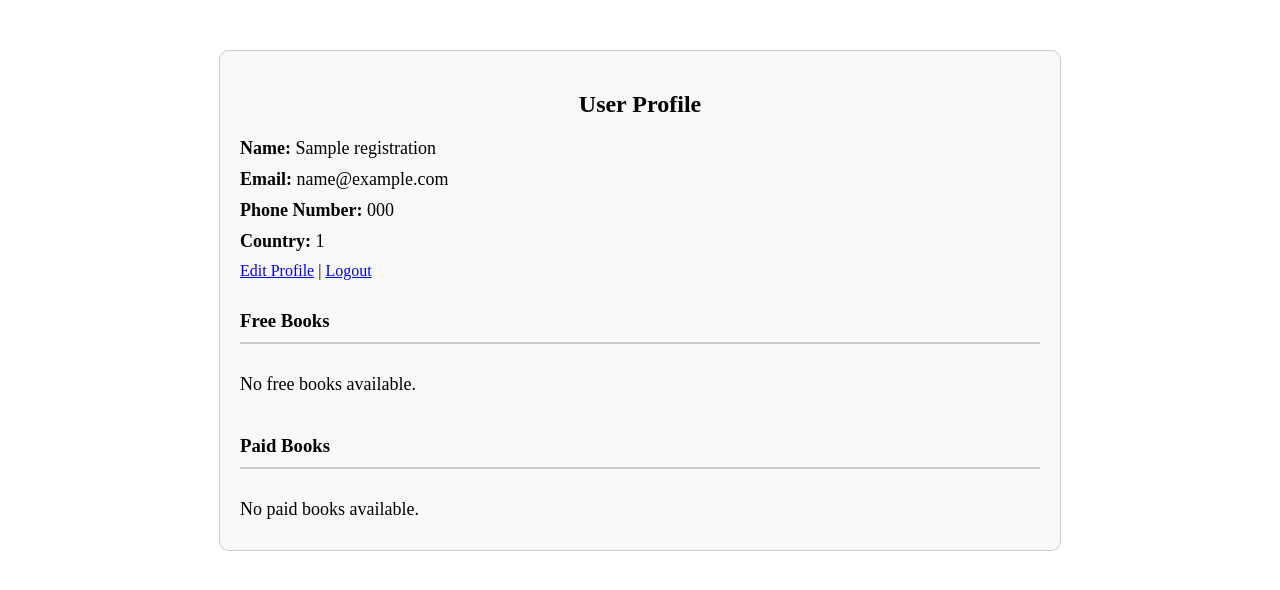
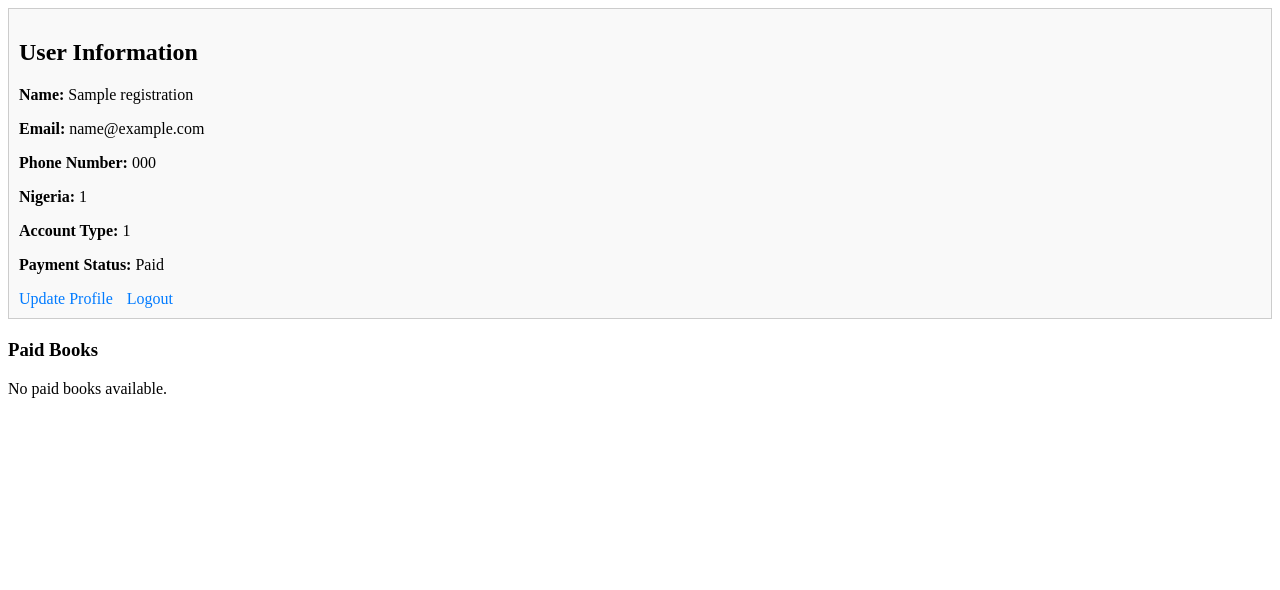
Before and after one commit to SmartDevPK/BooksAppForChildren, a PHP site: page /user_profile.php in a window 1280 px wide. Shown: the top 590 px of the page. Run offline with PHP 8.4, Linux system fonts and the light colour scheme; the visitor is signed in with stand-in values (Sample User, id 1); tables that the repository leaves empty or names only in its code hold one stand-in row (values such as "Sample post").

Commit message:
add payment access to the code base

```diff
--- a/views/edit_profile.php
+++ b/views/update_profile.php
@@ -102,7 +102,7 @@ if (isset($_POST['update_profile'])) {
 <body>
     <div class="edit-profile-container">
         <h2>Edit Profile</h2>
-        <form action="edit_profile.php" method="POST">
+        <form action="update_profile.php" method="POST">
             <label for="name">Name:</label>
             <input type="text" id="name" name="name" value="<?php echo htmlspecialchars($user['name']); ?>" required>
 
--- a/views/user_profile.php
+++ b/views/user_profile.php
@@ -7,19 +7,13 @@ if (!isset($_SESSION['email'])) {
     exit();
 }
 
-// Display success message if set
-if (isset($_SESSION['success'])) {
-    echo "<div style='color: green; text-align: center;'>" . $_SESSION['success'] . "</div>";
-    unset($_SESSION['success']); // Clear the message after displaying it
-}
-
 // Database connection
 $db = mysqli_connect('localhost', 'root', '', 'BooksAppForChildren');
 if (!$db) {
     die("Database connection failed: " . mysqli_connect_error());
 }
 
-// Fetch user data from the database
+// Fetch user data
 $email = $_SESSION['email'];
 $query = "SELECT * FROM registration WHERE email='$email' LIMIT 1";
 $result = mysqli_query($db, $query);
@@ -30,8 +24,8 @@ if ($result && mysqli_num_rows($result) > 0) {
     die("User not found.");
 }
 
-// Fetch free books from the database (example data)
-$free_books_query = "SELECT * FROM books WHERE type='free' LIMIT 5"; // Adjust query as needed
+// Fetch free books
+$free_books_query = "SELECT * FROM books WHERE type='free'";
 $free_books_result = mysqli_query($db, $free_books_query);
 $free_books = [];
 if ($free_books_result) {
@@ -40,8 +34,8 @@ if ($free_books_result) {
     }
 }
 
-// Fetch paid books from the database (example data)
-$paid_books_query = "SELECT * FROM books WHERE type='paid' LIMIT 5"; // Adjust query as needed
+// Fetch paid books
+$paid_books_query = "SELECT * FROM books WHERE type='paid'";
 $paid_books_result = mysqli_query($db, $paid_books_query);
 $paid_books = [];
 if ($paid_books_result) {
@@ -49,6 +43,20 @@ if ($paid_books_result) {
         $paid_books[] = $row;
     }
 }
+
+// Function to check if the user has made any successful payment
+function hasUserPaidForAnyBook($db, $user_id) {
+    $query = "SELECT payment_status FROM user_payments WHERE user_id = ? AND payment_status = 'completed' LIMIT 1";
+    $stmt = $db->prepare($query);
+    $stmt->bind_param("i", $user_id);
+    $stmt->execute();
+    $result = $stmt->get_result();
+
+    return $result->num_rows > 0;
+}
+
+// Check if the user has paid for any book
+$has_paid_for_any_book = hasUserPaidForAnyBook($db, $user['id']);
 ?>
 
 <!DOCTYPE html>
@@ -56,108 +64,80 @@ if ($paid_books_result) {
 <head>
     <meta charset="UTF-8">
     <meta name="viewport" content="width=device-width, initial-scale=1.0">
-    <title>User Profile</title>
+    <title>Paid Books</title>
     <style>
-        .profile-container {
-            max-width: 800px;
-            margin: 50px auto;
-            padding: 20px;
+        .user-info {
             border: 1px solid #ccc;
-            border-radius: 10px;
+            padding: 10px;
+            margin-bottom: 20px;
             background-color: #f9f9f9;
-        }
-        .profile-container h2 {
-            text-align: center;
-        }
-        .profile-container p {
-            font-size: 18px;
-            margin: 10px 0;
-        }
-        .books-section {
-            margin-top: 30px;
-        }
-        .books-section h3 {
-            border-bottom: 2px solid #ccc;
-            padding-bottom: 10px;
-        }
-        .book-list {
-            display: flex;
-            flex-wrap: wrap;
-            gap: 20px;
-            margin-top: 20px;
         }
         .book-item {
             border: 1px solid #ccc;
-            border-radius: 5px;
             padding: 10px;
-            width: calc(33.33% - 20px);
-            box-sizing: border-box;
-            text-align: center;
+            margin: 10px;
+            width: 200px;
+            display: inline-block;
         }
-        .book-item img {
-            max-width: 100%;
-            height: auto;
-            border-radius: 5px;
-        }
-        .book-item h4 {
-            margin: 10px 0;
-        }
-        .book-item p {
-            margin: 5px 0;
-        }
-        .book-item a {
+        .btn {
             display: inline-block;
-            margin-top: 10px;
             padding: 5px 10px;
-            background-color: #4CAF50;
+            background-color: #007bff;
             color: white;
             text-decoration: none;
             border-radius: 5px;
         }
-        .book-item a:hover {
-            background-color: #45a049;
+        .user-actions {
+            margin-top: 10px;
+        }
+        .user-actions a {
+            margin-right: 10px;
+            color: #007bff;
+            text-decoration: none;
+        }
+        .user-actions a:hover {
+            text-decoration: underline;
         }
     </style>
 </head>
 <body>
-    <div class="profile-container">
-        <h2>User Profile</h2>
+    <!-- Display User Information -->
+    <div class="user-info">
+        <h2>User Information</h2>
         <p><strong>Name:</strong> <?php echo htmlspecialchars($user['name']); ?></p>
         <p><strong>Email:</strong> <?php echo htmlspecialchars($user['email']); ?></p>
         <p><strong>Phone Number:</strong> <?php echo htmlspecialchars($user['phone_number']); ?></p>
-        <p><strong>Country:</strong> <?php echo htmlspecialchars($user['country']); ?></p>
-        <a href="edit_profile.php">Edit Profile</a> | <a href="../logins/logout.php">Logout</a>
+        <p><strong>Nigeria:</strong> <?php echo htmlspecialchars($user['country']); ?></p>
+        <p><strong>Account Type:</strong> <?php echo htmlspecialchars($user['account_type']); ?></p>
+        <p><strong>Payment Status:</strong> <?php echo $has_paid_for_any_book ? 'Paid' : 'Not Paid'; ?></p>
 
-        <!-- Free Books Section -->
-        <div class="books-section">
-            <h3>Free Books</h3>
-            <div class="book-list">
-                <?php if (!empty($free_books)): ?>
-                    <?php foreach ($free_books as $book): ?>
-                        <div class="book-item">
-                            <img src="<?php echo htmlspecialchars($book['cover_image']); ?>" alt="<?php echo htmlspecialchars($book['title']); ?>">
-                            <h4><?php echo htmlspecialchars($book['title']); ?></h4>
-                            <p><?php echo htmlspecialchars($book['author']); ?></p>
-                            <a href="<?php echo htmlspecialchars($book['download_link']); ?>" target="_blank">Download</a>
-                        </div>
-                    <?php endforeach; ?>
-                <?php else: ?>
-                    <p>No free books available.</p>
-                <?php endif; ?>
+        <!-- Update Profile and Logout Links -->
+        <div class="user-actions">
+            <a href="../views/update_profile.php">Update Profile</a>
+            <a href="../logins/logout.php">Logout</a>
         </div>
     </div>
 
-        <!-- Paid Books Section -->
+    <!-- Display Paid Books -->
     <div class="books-section">
         <h3>Paid Books</h3>
         <div class="book-list">
             <?php if (!empty($paid_books)): ?>
                 <?php foreach ($paid_books as $book): ?>
                     <div class="book-item">
-                            <img src="<?php echo htmlspecialchars($book['cover_image']); ?>" alt="<?php echo htmlspecialchars($book['title']); ?>">
+                        <img src="<?php echo htmlspecialchars($book['cover_image']); ?>" alt="<?php echo htmlspecialchars($book['title']); ?>" width="100">
                         <h4><?php echo htmlspecialchars($book['title']); ?></h4>
                         <p><?php echo htmlspecialchars($book['author']); ?></p>
-                            <a href="<?php echo htmlspecialchars($book['purchase_link']); ?>" target="_blank">Buy Now</a>
+                        <p><?php echo htmlspecialchars($book['summary']); ?></p>
+                        <?php if ($has_paid_for_any_book): ?>
+                            <!-- User has paid for at least one book, show all paid book content -->
+                            <div class="paid-book-content">
+                                <p>Book content goes here...</p>
+                            </div>
+                        <?php else: ?>
+                            <!-- User hasn't paid for any book, show payment link -->
+                            <a href="../payment.php?book_id=<?php echo $book['id']; ?>" class="btn">Pay to Access</a>
+                        <?php endif; ?>
                     </div>
                 <?php endforeach; ?>
             <?php else: ?>
@@ -165,6 +145,5 @@ if ($paid_books_result) {
             <?php endif; ?>
         </div>
     </div>
-    </div>
 </body>
 </html>
```
Also changed, not shown: payment.php (added, +47 -0 lines), register/register.php (+17 -9 lines), views/payment.php (added, +69 -0 lines), views/user_payment.php (added, +90 -0 lines). Lines whose indentation alone changed are shown as unchanged.
